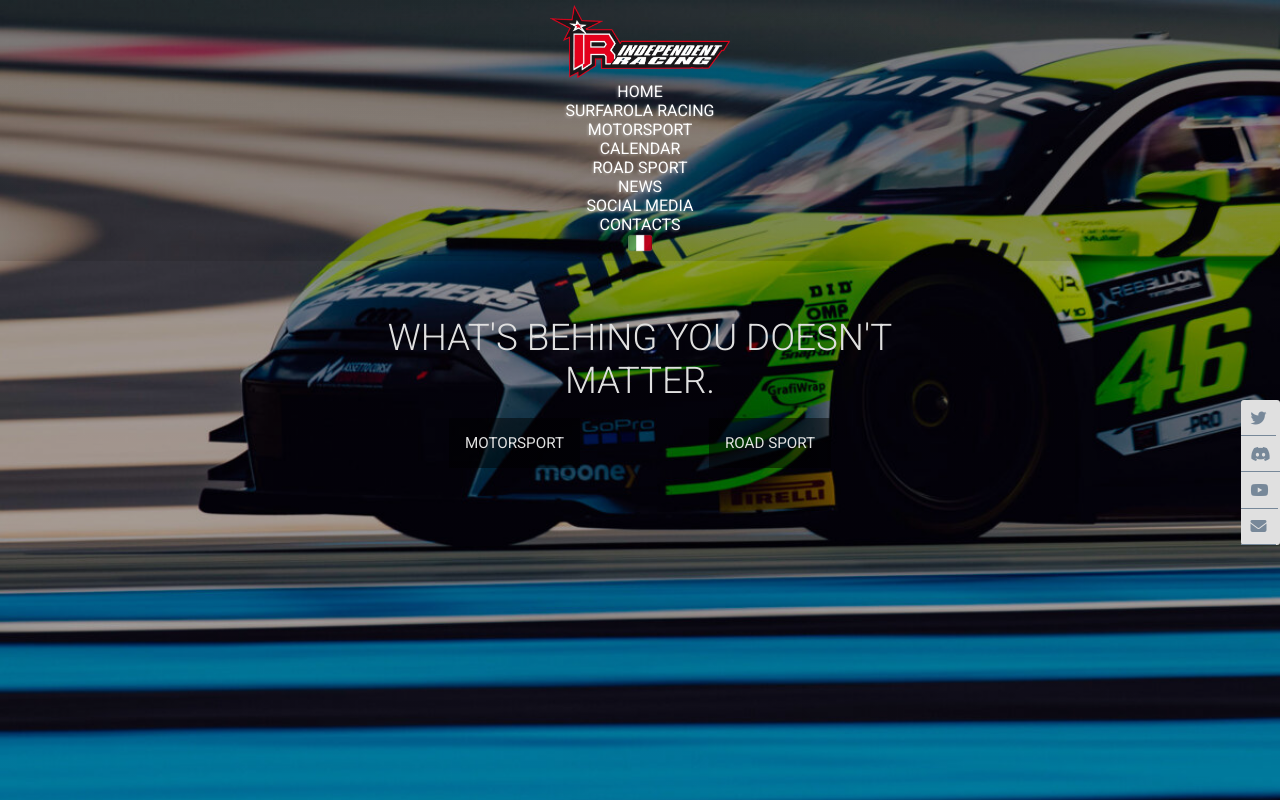
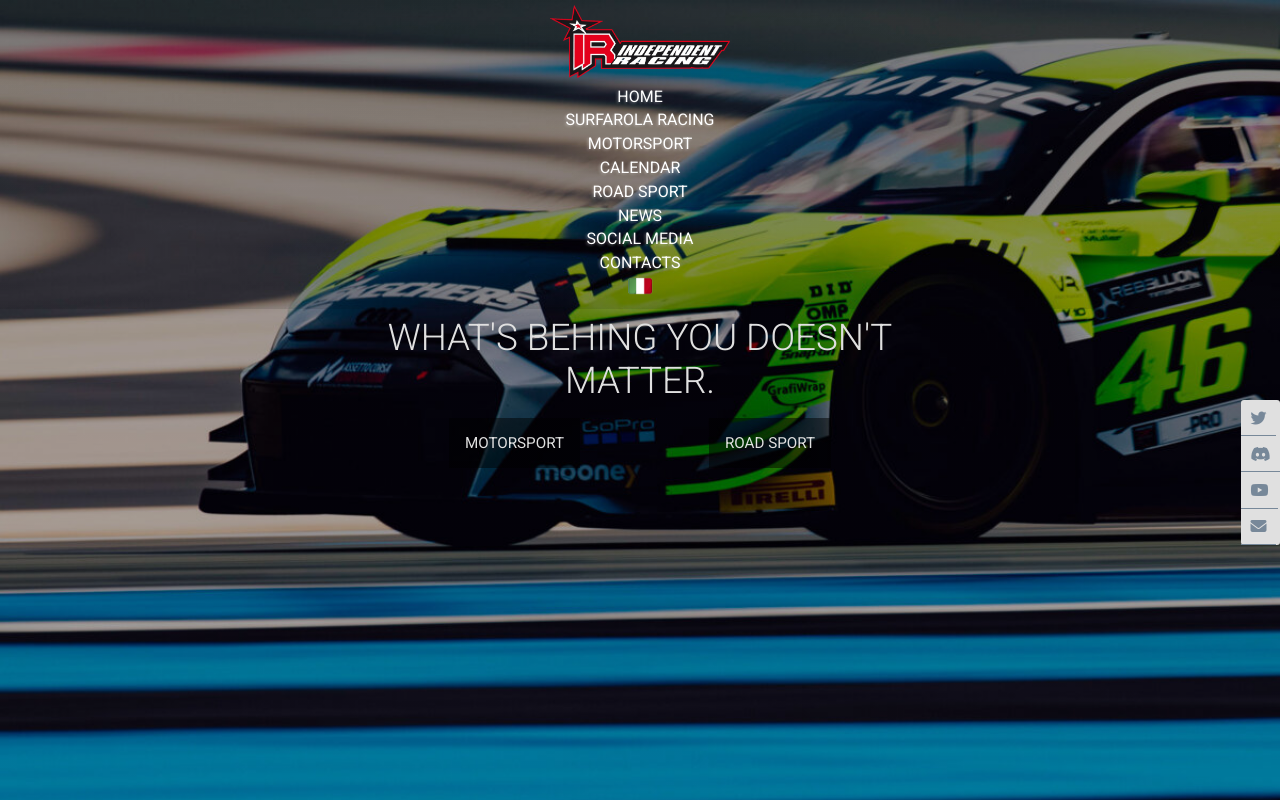
Before and after one commit to ViuCoding/Landing-Page-Project-Racing, a plain HTML site: page index.html in a window 1280 px wide. Shown: the top 800 px of the page. Drawn offline with Linux system fonts and the light colour scheme.

Commit message:
margin to ul li

```diff
--- a/styles.css
+++ b/styles.css
@@ -60,6 +60,9 @@ header {
   #navigation ul {
     flex-direction: column;
     align-items: center;
+  }
+  #navigation ul li {
+    margin-bottom: 0.3rem;
   }
 }
 
```
